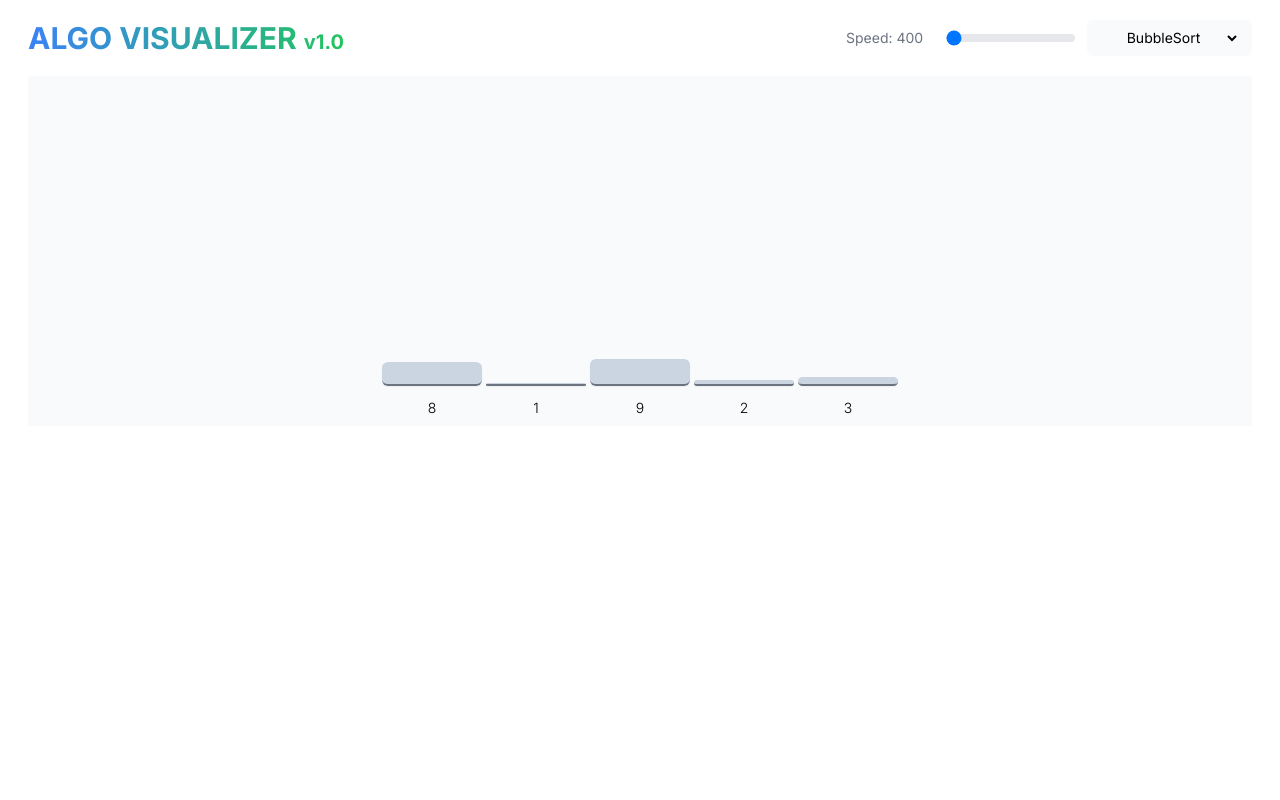
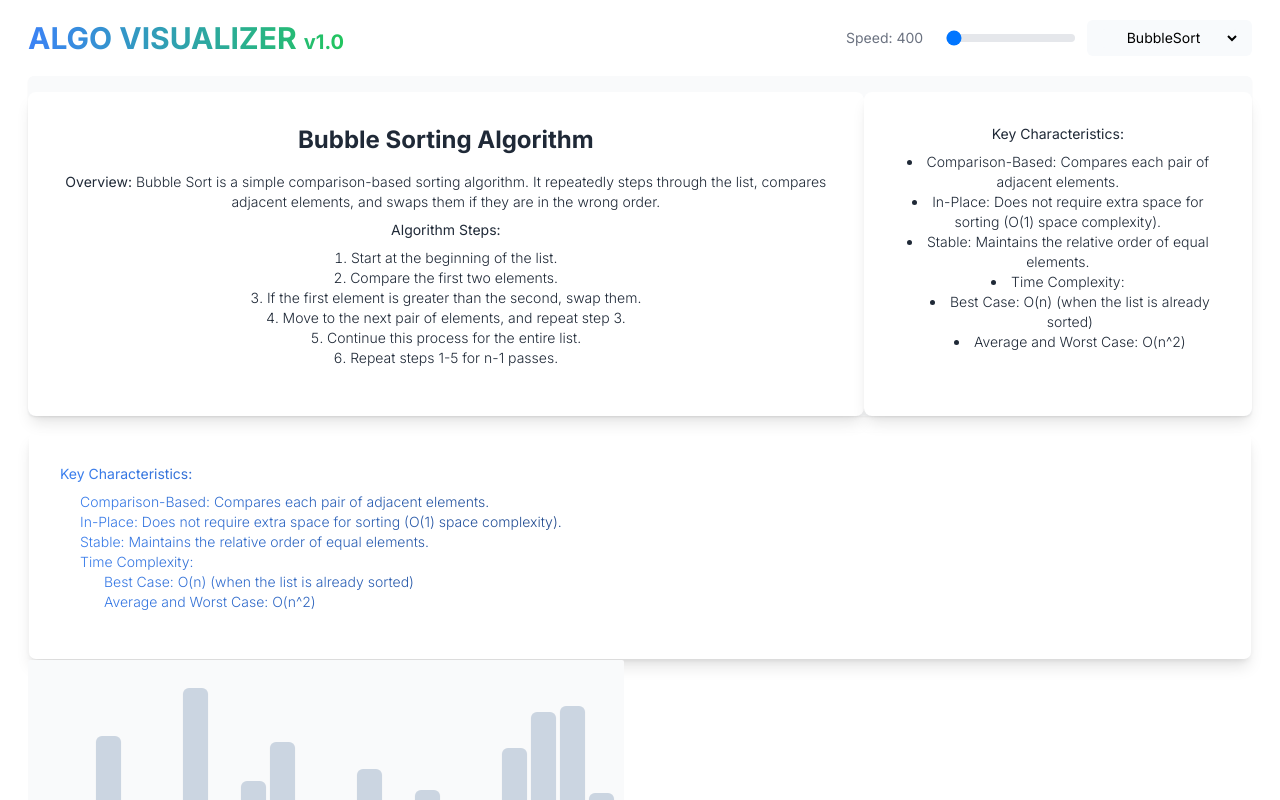
Before and after one commit to ranaHP/AlgoVisualizer, a Next.js app: page / in a window 1280 px wide. Shown: the top 800 px of the page. Built offline with nearby package versions, Linux system fonts and the light colour scheme.

Commit message:
FEA | F003 | algo description component done

```diff
--- a/src/app/components/alogDescription.component.tsx
+++ b/src/app/components/alogDescription.component.tsx
@@ -1,7 +1,39 @@
-const AlogDescriptionComponent = (props:any) => {
-    return(
-        <div  className="bg-gray-200 min-h-[200px] mb-4 text-center flex  flex-col justify-center border-4">
-            AlogDescriptionComponent
+import { useAlgoVisualizerContext } from "../context/visualizer";
+
+const AlogDescriptionComponent = (props: any) => {
+    const { selectedAlgo } = useAlgoVisualizerContext();
+    return (
+        <div className="bg-gray-50 min-h-[200px] mb-4 text-center flex  flex-col justify-start rounded-md shadow-sm pt-4">
+            <div className="text-sm font-light text-transparent bg-clip-text bg-gradient-to-r to-black from-blue-500 flex">
+                <div className="mx-auto bg-white p-8 rounded-lg shadow-lg text-gray-800">
+                    <h1 className="text-2xl font-bold mb-4"> {`${selectedAlgo} Sorting Algorithm`.toWellFormed()}</h1>
+                    <p className="mb-2"><strong>Overview:</strong> Bubble Sort is a simple comparison-based sorting algorithm. It repeatedly steps through the list, compares adjacent elements, and swaps them if they are in the wrong order.</p>
+
+                    <p className="mb-2"><strong>Algorithm Steps:</strong></p>
+                    <ol className="list-decimal list-inside mb-4">
+                        <li>Start at the beginning of the list.</li>
+                        <li>Compare the first two elements.</li>
+                        <li>If the first element is greater than the second, swap them.</li>
+                        <li>Move to the next pair of elements, and repeat step 3.</li>
+                        <li>Continue this process for the entire list.</li>
+                        <li>Repeat steps 1-5 for n-1 passes.</li>
+                    </ol>
+                </div>
+                <div className="mx-auto bg-white p-8 rounded-lg shadow-lg text-gray-800">
+                    <p className="mb-2"><strong>Key Characteristics:</strong></p>
+                    <ul className="list-disc list-inside mb-4">
+                        <li>Comparison-Based: Compares each pair of adjacent elements.</li>
+                        <li>In-Place: Does not require extra space for sorting (O(1) space complexity).</li>
+                        <li>Stable: Maintains the relative order of equal elements.</li>
+                        <li>Time Complexity:
+                            <ul className="list-disc list-inside ml-6">
+                                <li>Best Case: O(n) (when the list is already sorted)</li>
+                                <li>Average and Worst Case: O(n^2)</li>
+                            </ul>
+                        </li>
+                    </ul>
+                </div>
+            </div>
         </div>
     )
 }
--- a/src/app/components/alogInput.component.tsx
+++ b/src/app/components/alogInput.component.tsx
@@ -3,12 +3,20 @@ import { useAlgoVisualizerContext } from "../context/visualizer";
 const AlogInputComponent = (props:any) => {
     const {resetArrayAndAnimation} = useAlgoVisualizerContext();
     return(
-        <div  className=" min-h-[150px] mb-4 text-center flex  flex-col justify-center">
-            AlogInputComponent
-            <button onClick={() => resetArrayAndAnimation()}>
-                run
-            </button>
-        </div>
+        <div className=" bg-white p-8 rounded-lg shadow-lg text-gray-800 text-sm font-light text-transparent bg-clip-text bg-gradient-to-r to-black from-blue-500">
+        <p className="mb-2"><strong>Key Characteristics:</strong></p>
+        <ul className="list-disc list-inside mb-4">
+          <li>Comparison-Based: Compares each pair of adjacent elements.</li>
+          <li>In-Place: Does not require extra space for sorting (O(1) space complexity).</li>
+          <li>Stable: Maintains the relative order of equal elements.</li>
+          <li>Time Complexity:
+            <ul className="list-disc list-inside ml-6">
+              <li>Best Case: O(n) (when the list is already sorted)</li>
+              <li>Average and Worst Case: O(n^2)</li>
+            </ul>
+          </li>
+        </ul>
+      </div>
     )
 }
 
--- a/src/app/context/visualizer.tsx
+++ b/src/app/context/visualizer.tsx
@@ -34,8 +34,8 @@ const generateRandomArray = (size: number, min: number, max: number): number[] =
 }
 
 export const AlgoVisualizerProvider = ({children}: {children: React.ReactNode}) => {
-    const [arrayToSort, setArrayToSort] = useState<number[]>([8,1,9,2,3]);
-    const [selectedAlgo, setSelectedAlgo] = useState<AlgoType>('bubble');
+    const [arrayToSort, setArrayToSort] = useState<number[]>([]);
+    const [selectedAlgo, setSelectedAlgo] = useState<AlgoType>('Bubble');
     const [isSorting, setIsSorting] = useState<boolean>(false);
     const [animationSpeed, setAnimationSpeed] = useState<number>(MAX_ANIMATION_SPEED);
     const [isAnimationComplete, setIsAnimationComplete] = useState<boolean>(false);
--- a/src/app/lib/type.ts
+++ b/src/app/lib/type.ts
@@ -1,7 +1,7 @@
 export type AlgoType =
-| 'bubble'
-| 'insertioin'
-| 'selection'
-| 'merge'
-| 'quick'
-| 'heapSort'
+| 'Bubble'
+| 'Insertioin'
+| 'Selection'
+| 'Merge'
+| 'Quick'
+| 'HeapSort'
--- a/src/app/page.tsx
+++ b/src/app/page.tsx
@@ -1,4 +1,5 @@
 "use client"
+import { useEffect } from "react";
 import AlgoSelectorComponent from "./components/algoSelector.component";
 import AlogDescriptionComponent from "./components/alogDescription.component";
 import AlogInputComponent from "./components/alogInput.component";
@@ -8,28 +9,34 @@ import TitleComponent from "./components/title.component";
 import { useAlgoVisualizerContext } from "./context/visualizer";
 
 const Home = () => {
-  const {arrayToSort} = useAlgoVisualizerContext();
-  return(
+  const { arrayToSort, resetArrayAndAnimation } = useAlgoVisualizerContext();
+
+  useEffect(() => {
+    resetArrayAndAnimation();
+  }, [])
+
+  return (
     <div className=" px-7 ">
       {/* for title section */}
       <div className=" flex flex-row  justify-between py-5">
-        <TitleComponent/>
+        <TitleComponent />
         <div className="flex flex-row">
-          <SpeedControllerComponent/>
-          <AlgoSelectorComponent/>
+          <SpeedControllerComponent />
+          <AlgoSelectorComponent />
         </div>
       </div>
       {/* algo desc section*/}
       <div>
-        {/* <AlogDescriptionComponent/> */}
+        <AlogDescriptionComponent />
       </div>
       {/* algo inputs section */}
       <div>
-        {/* <AlogInputComponent/> */}
+        <AlogInputComponent/>
       </div>
       {/* graph section */}
-      <div>
-        <GraphComponent/>
+      <div className=" flex">
+
+        <GraphComponent />
       </div>
     </div>
   )
```
